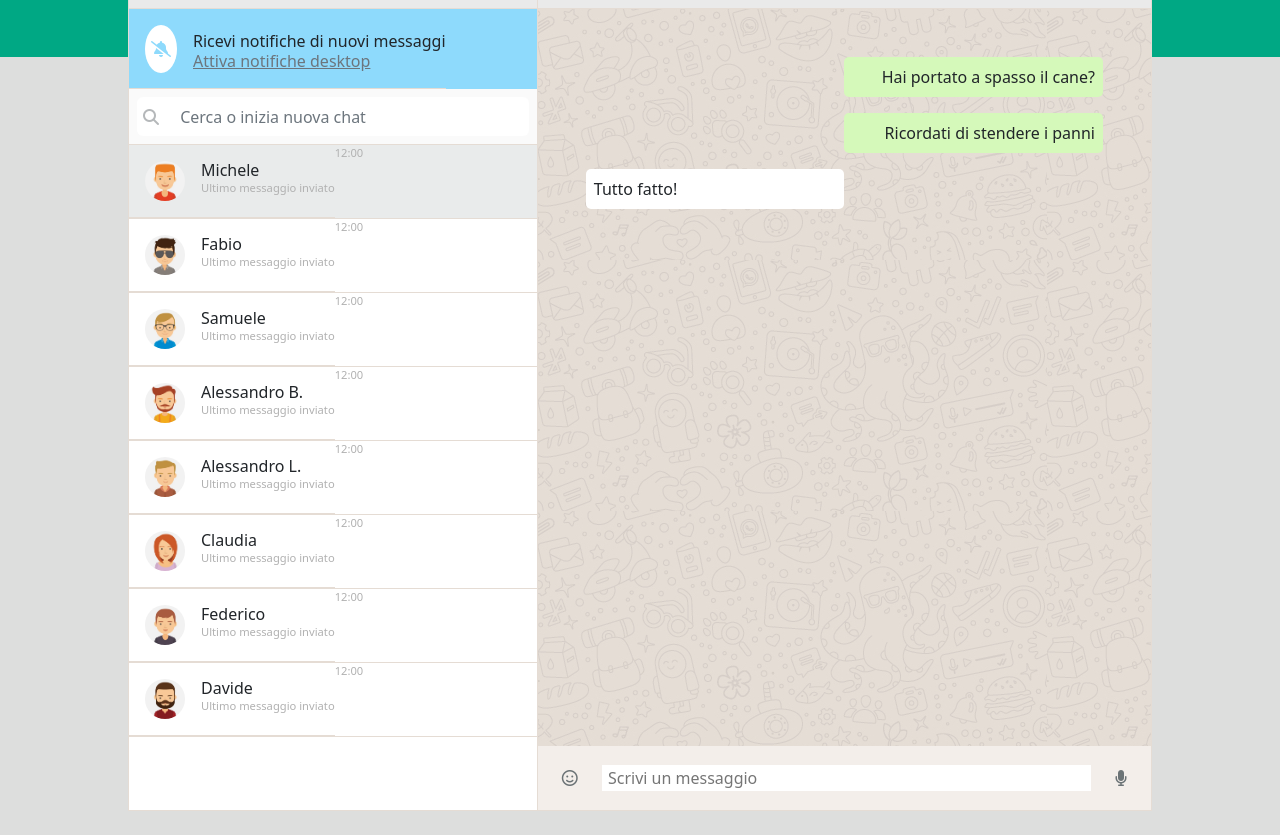
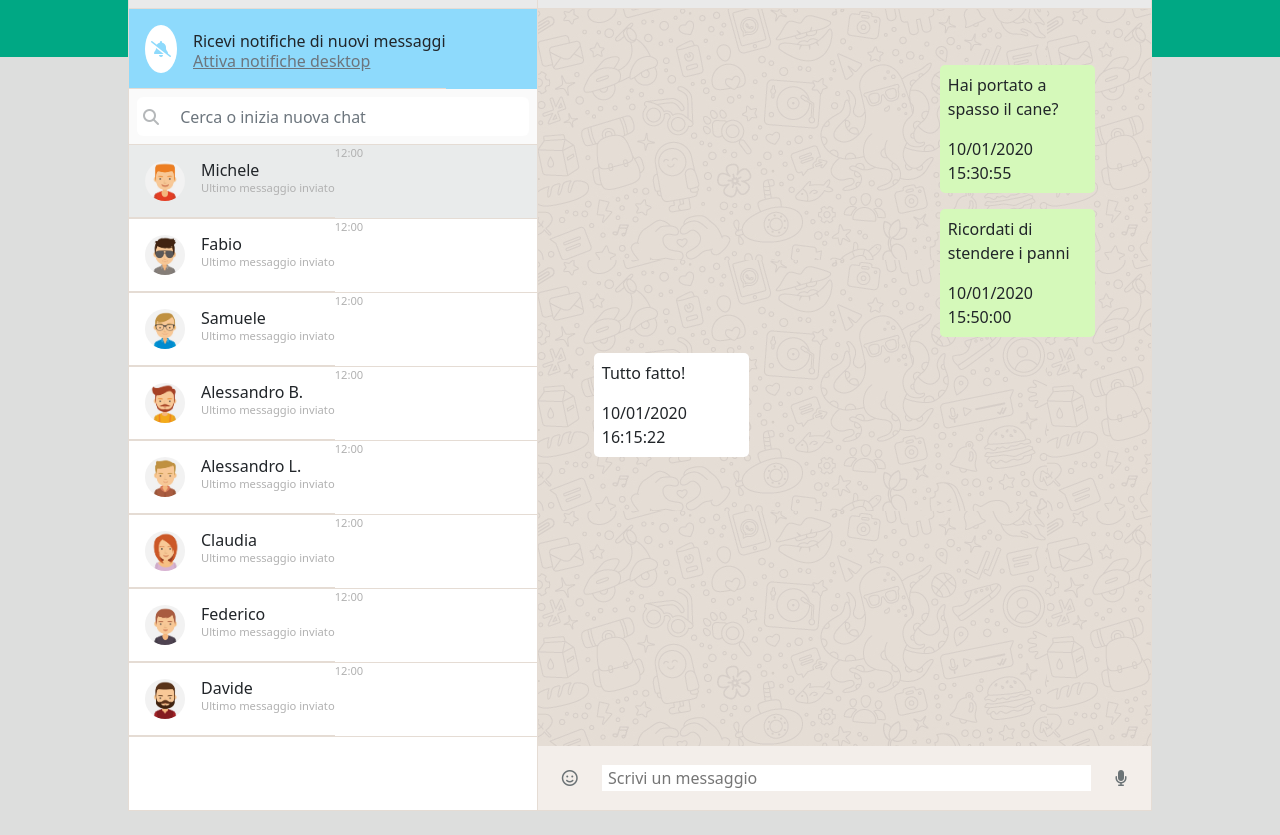
Before and after one commit to DanieleMorello/vue-boolzapp, a plain HTML site: page index.html in a window 1280 px wide. Shown: the part 80-915 px from the top of the page. Drawn offline with nearby package versions, Linux system fonts and the light colour scheme.

Commit message:
fix display on messages and add a message date

```diff
--- a/assets/css/style.css
+++ b/assets/css/style.css
@@ -20,20 +20,19 @@ img {
 
 .sent {
   background-color: #d5f9ba;
-  text-align: right;
   align-self: flex-end;
 }
 
-.recived {
+.received {
   background-color: #ffffff;
   align-self: start;
 }
 
 .sent,
-.recived {
+.received {
   padding: .5rem;
   border-radius: 5px;
-  width: 50%;
+  width: 30%;
 }
 
 #left {
--- a/index.html
+++ b/index.html
@@ -101,14 +101,12 @@
         </header>
         <!-- /app_header -->
 
-        <main id="app_main_right" class="p-5">
+        <main id="app_main_right" class="p-5 d-flex flex-column">
 
-          <div class="messages d-flex flex-column">
-            <p class="sent">Hai portato a spasso il cane?</p>
-            <p class="sent">Ricordati di stendere i panni</p>
-            <p class="recived">Tutto fatto!</p>
+          <div :class="message.status === 'sent' ? 'sent' : 'received'" class="messages  m-2" v-for="(message, index) in contacts[activeUser].messages">
+            <p>{{ message.message }}</p>
+            <span>{{ message.date }}</span>
           </div>
-
 
         </main>
         <!-- /#app_main_right -->
```
